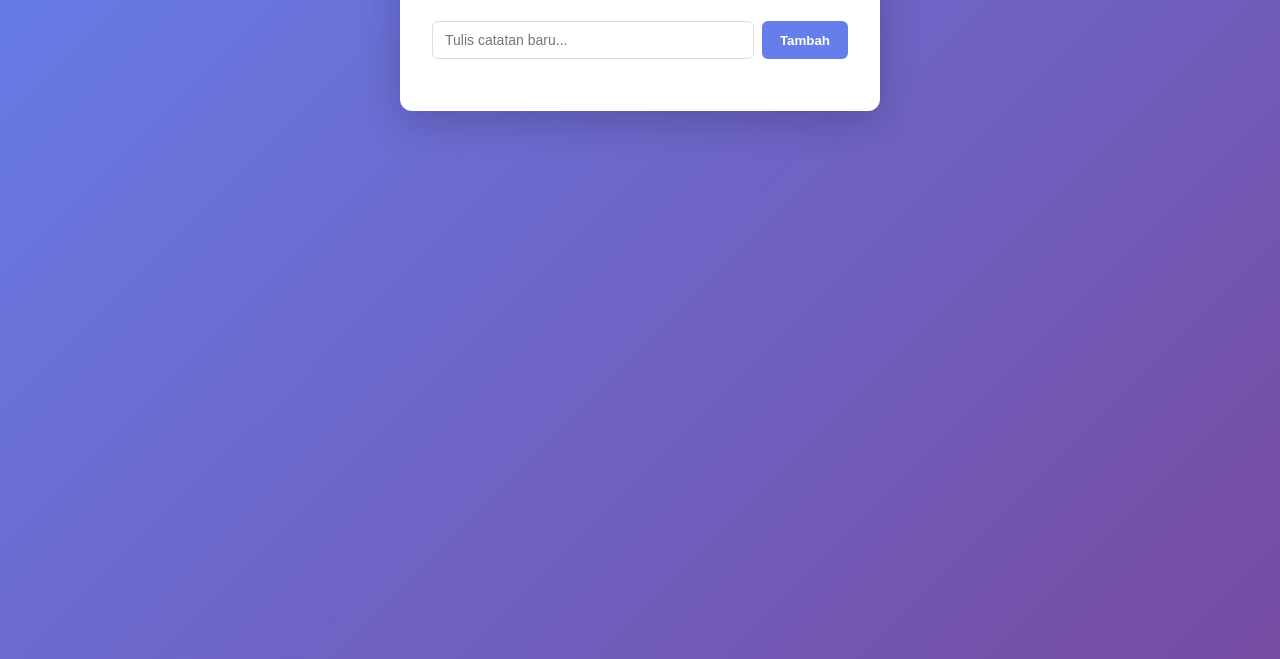
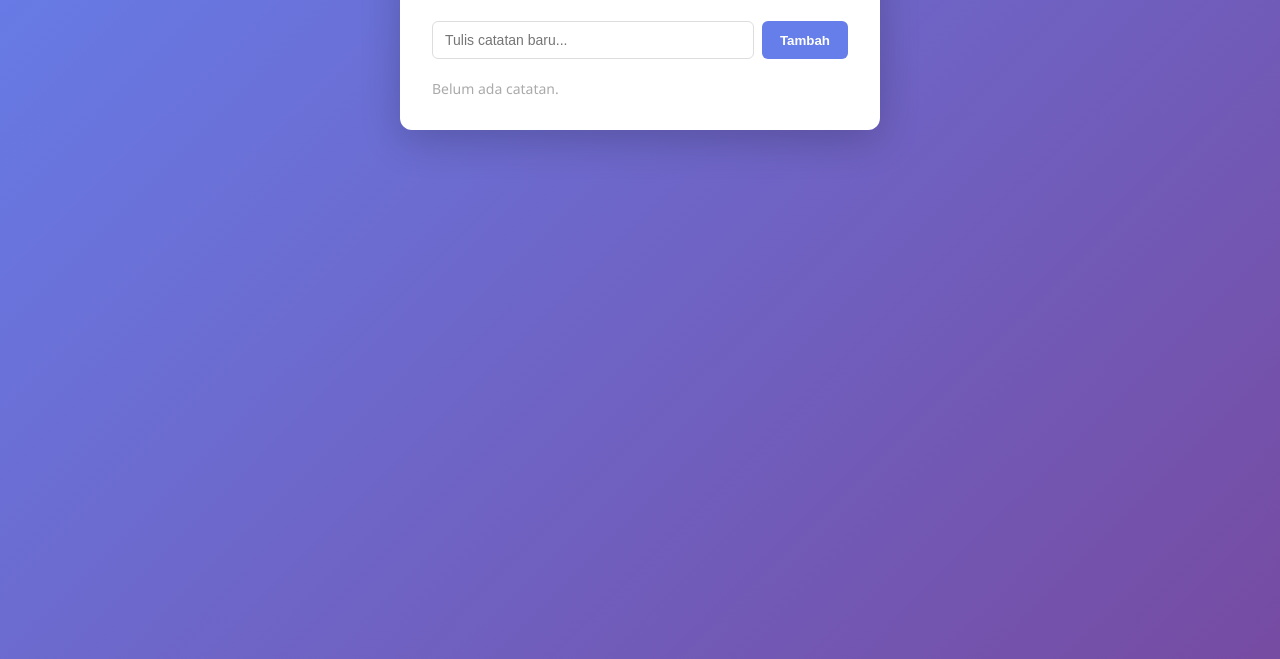
Before and after one commit to gmiiii/gitflow-release-branch, a plain HTML site: page index.html in a window 1280 px wide. Shown: the part 141-800 px from the top of the page. Drawn offline with Linux system fonts and the light colour scheme.

Commit message:
feat: tampilkan pesan saat catatan kosong

```diff
--- a/index.html
+++ b/index.html
@@ -15,6 +15,7 @@
       <button id="addBtn">Tambah</button>
     </div>
 
+    <p id="emptyMsg" style="color:#aaa;font-size:14px;">Belum ada catatan.</p>
     <ul id="noteList"></ul>
   </div>
 
```
